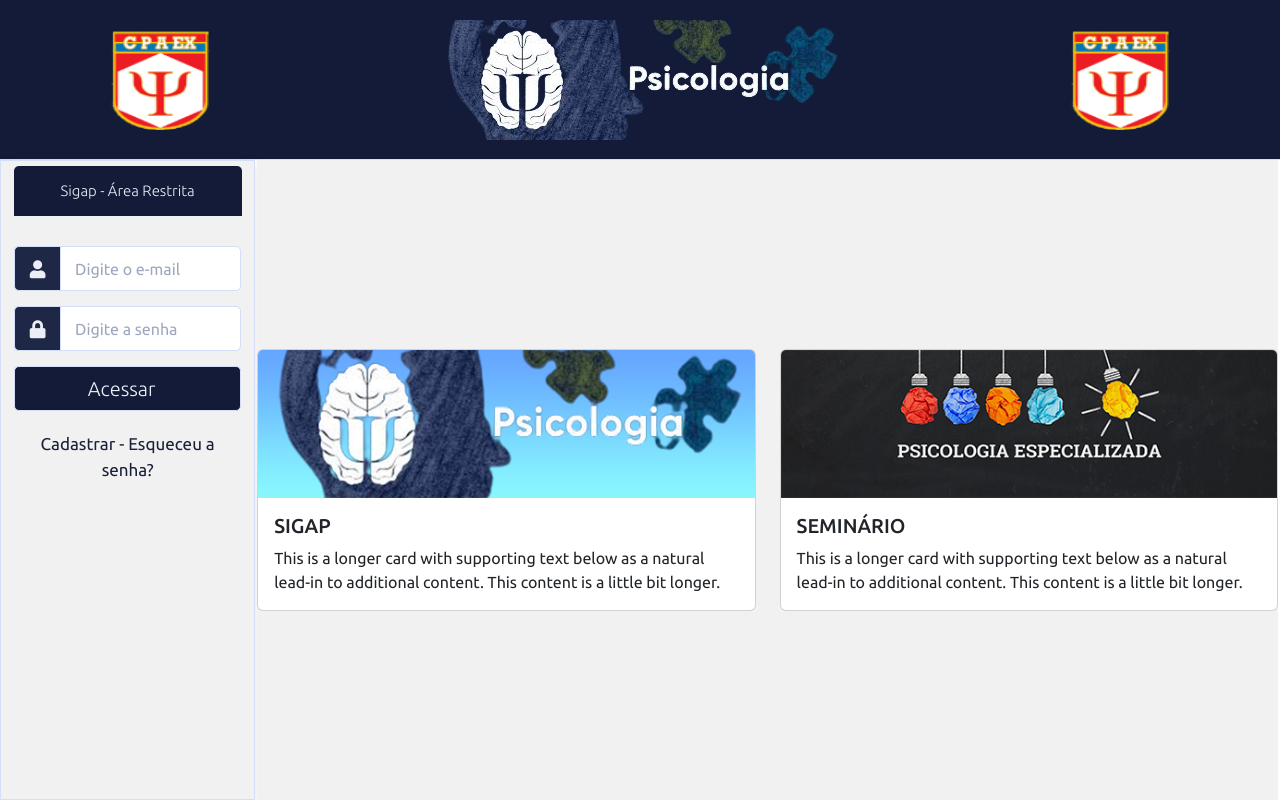
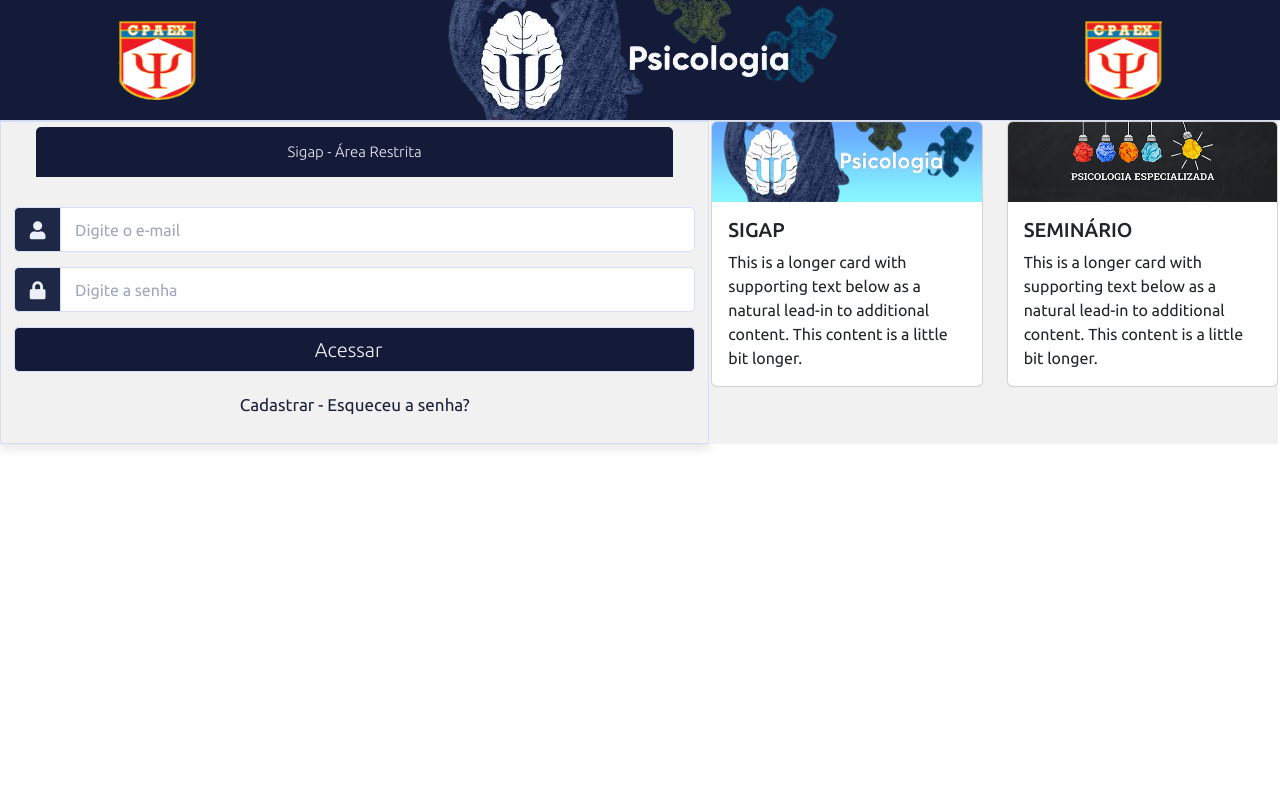
Before and after one commit to andmatsouza/react-front, a React (Create React App) app in the folder login/: page / in a window 1280 px wide. Built offline with nearby package versions, Linux system fonts and the light colour scheme.

Commit message:
feat: Refatoração do layout home

```diff
--- a/login/src/index.css
+++ b/login/src/index.css
@@ -49,11 +49,59 @@ body {
   -moz-osx-font-smoothing: grayscale;
 }
 
+.sidebar-home {
+  max-height: 1024px;
+  background-color: #F7F7F7;
+  max-width: 112px;
+  display: flex;
+  flex-direction: column;
+  /* @apply w-full flex flex-col rounded-3xl; */
+}
+@media (min-width: 1024px) {
+  .sidebar-home {
+    width: 100%;
+    max-width: 304px;
+  }
+}
+
+.header-home {
+  padding-left: 32px;
+  padding-right: 32px;
+  padding-top: 43px;
+  padding-bottom: 21px;
+  display: flex;
+  justify-content: center;
+  align-items: center;
+  background: var(--fourth-bg-color);
+}
+
+.header-home h3 {
+  color: #ffffff;
+  padding-left: 15px;
+  font-size: 1.125rem;
+  line-height: 1.5rem;
+  font-weight: 700;
+  /* @apply hidden lg:block; */
+}
+
+.footer-home {
+  padding: 12px;
+}
+
+.navbar-home {
+  display: flex;
+  margin-bottom: 1rem;
+  justify-content: space-around;
+  align-items: center;
+  border-bottom: 1px solid var(--active-color);
+  background: var(--fourth-bg-color);
+}
+/*tenho q voltar p .d-flex*/
 .d-flex {
   display: flex;
   /* align-items: center;
   justify-content: center; */
-  height: 100vh;
+  /* height: 100vh; */
   flex-direction: column;
 }
 
@@ -69,39 +117,65 @@ body {
   background: var(--fourth-bg-color);
 }
 
-.img-header{
-  width: 100px;
-  height: 100px;
-}
-
-.container-login {
-  flex-basis: 80%;
+.container-login-text {
+  /* flex-basis: 80%; */
+  /* flex-basis: 10%; */
   width: 100%;
+  /* height: 1024px; */
   display: flex;
   flex-direction: row;
   margin: 0 0px;
 }
 
+.container-login {
+  display: flex;
+  flex-basis: 20%;
+}
+
+.container-text {
+  /* flex-wrap: wrap; */
+  flex-basis: 80%;
+  /* width: 80%; */
+  display: flex;
+  /* flex-direction: row; */
+  flex-direction: column;
+  margin: 0 2px;
+  gap: 8px;
+  background: var(--second-color);
+  /* align-items: start;
+  justify-content: space-around; */
+}
+
+.container-footer {
+  /* width: 100px; */
+  flex-basis: 15%;
+  display: flex;
+  flex-direction: row;
+  margin: 0 0px;
+  align-items: center;
+  justify-content: space-around;
+  border-bottom: 1px solid var(--active-color);
+  background: var(--fourth-bg-color);
+  color: #ffffff;
+}
+
+
+
+.img-header{
+  width: 80px;
+  height: 80px;
+}
+
 .wrapper-login {
-  width: 20%;
+  /* width: 20%; */
+  width: 100%;
   background: var(--second-color);
   /* border-radius: 5px; */
   border: 1px solid var(--active-color);
   box-shadow: 0px 4px 10px 1px rgba(0, 0, 0, 0.1);
 }
 
-.container-text {
-  flex-wrap: wrap;
-  flex-basis: 80%;
-  width: 80%;
-  display: flex;
-  flex-direction: row;
-  /* flex-direction: column; */
-  margin: 0 2px;
-  background: var(--second-color);
-  align-items: center;
-  justify-content: space-around;
-}
+
 
 .title {
   margin: 5px auto;
```
